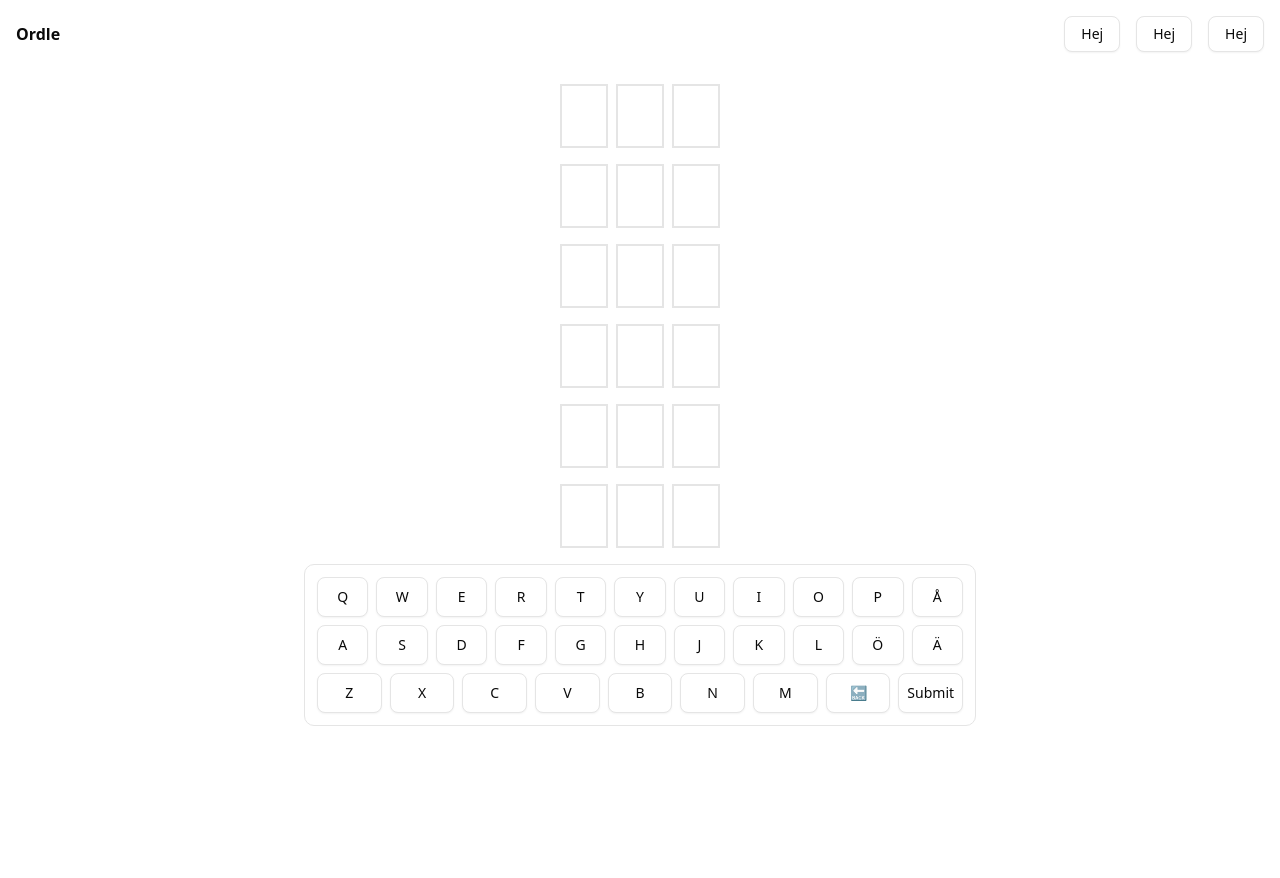
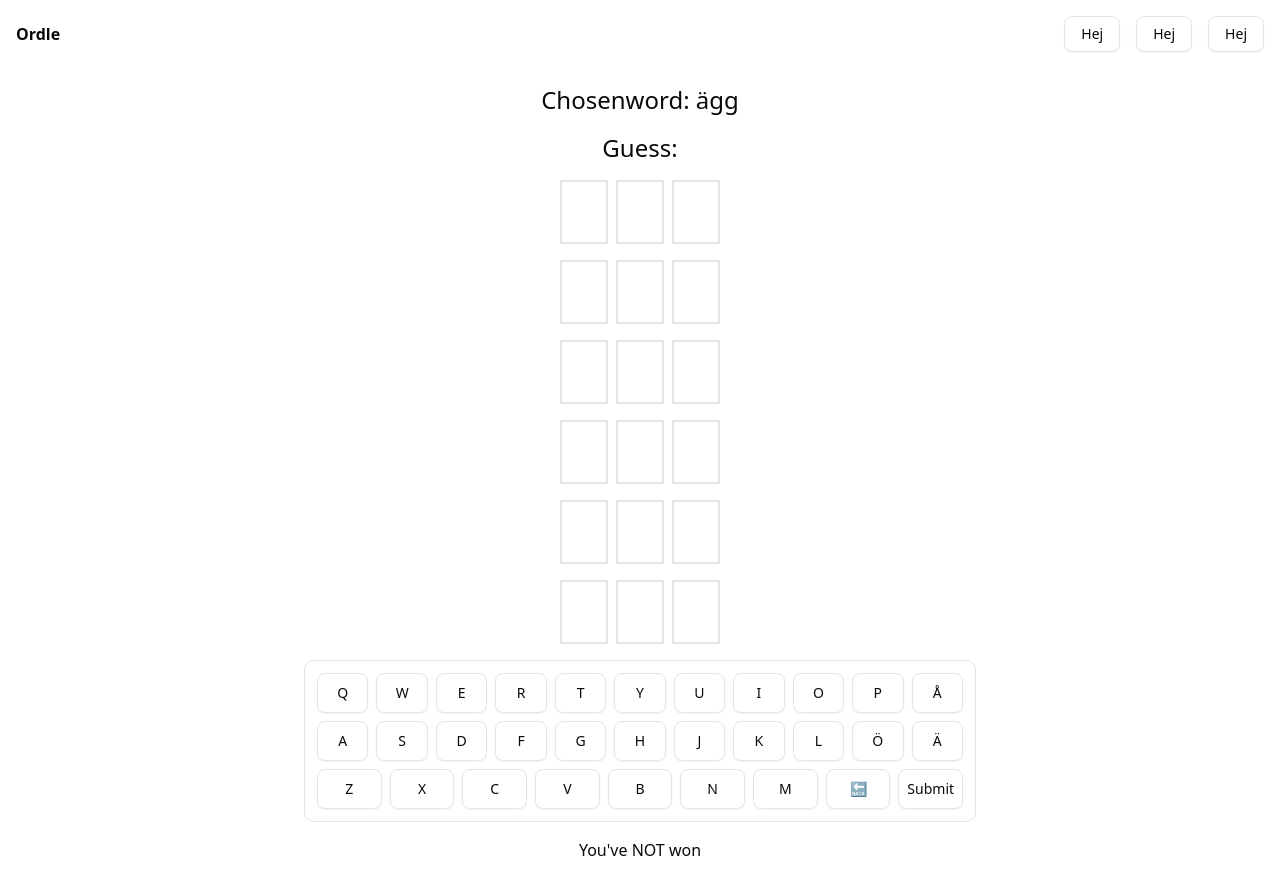
Before and after one commit to jonte265/guess-word, a Next.js app: page / in a window 1280 px wide. Both pictures are taken after a click on the button "Start". Before the commit the page ends 800 px from the top, so only its background shows below. Built offline with nearby package versions, Linux system fonts and the light colour scheme.

Commit message:
add game over

```diff
--- a/app/store/store.ts
+++ b/app/store/store.ts
@@ -123,6 +123,7 @@ const useWordStore = create<wordStoreType>((set) => ({
 
       console.log('splitChosenWord:', splitChosenWord);
 
+      // Make boxes gray,green,yellow
       splitChosenWord.forEach((split, index) => {
         console.log('körs! Index: + split:', index, split);
 
@@ -146,6 +147,12 @@ const useWordStore = create<wordStoreType>((set) => ({
           gameWin: true,
           gameBoard: newGameBoard,
         };
+      } else if (state.rowIndex >= 5) {
+        console.log('Game over');
+        return {
+          gameOver: true,
+          gameBoard: newGameBoard,
+        };
       } else {
         return {
           rowIndex: state.rowIndex + 1,
--- a/components/ui/custom/GameArea.tsx
+++ b/components/ui/custom/GameArea.tsx
@@ -17,8 +17,8 @@ function GameArea() {
       {wordStore.gameStart ? (
         <>
           {/* Question area */}
-          {/* <h1 className='text-2xl'>Chosenword: {wordStore.chosenWord}</h1>
-          <h1 className='text-2xl'>Guess: {wordStore.guess}</h1> */}
+          <h1 className='text-2xl'>Chosenword: {wordStore.chosenWord}</h1>
+          <h1 className='text-2xl'>Guess: {wordStore.guess}</h1>
 
           <div className='flex justify-center items-center flex-col gap-4'>
             {wordStore.gameBoard.map((row, rowIndex) => (
@@ -40,6 +40,15 @@ function GameArea() {
           {wordStore.gameWin === true && (
             <>
               <h1 className='text-2xl'>Correct!</h1>
+              <Button onClick={wordStore.startGame}>Play Again</Button>
+            </>
+          )}
+          {wordStore.gameOver === true && (
+            <>
+              <h1 className='text-2xl'>Game Over!</h1>
+              <h1 className='text-2xl font-semibold'>
+                Answer: {wordStore.chosenWord}
+              </h1>
               <Button onClick={wordStore.startGame}>Play Again</Button>
             </>
           )}
@@ -76,7 +85,7 @@ function GameArea() {
             </Button>
           </div>
 
-          {/* {wordStore.gameWin ? <h2>You won!</h2> : <h2>You've NOT won</h2>} */}
+          {wordStore.gameWin ? <h2>You won!</h2> : <h2>You've NOT won</h2>}
         </>
       ) : (
         <div className='flex flex-col gap-4 justify-center items-center'>
```
